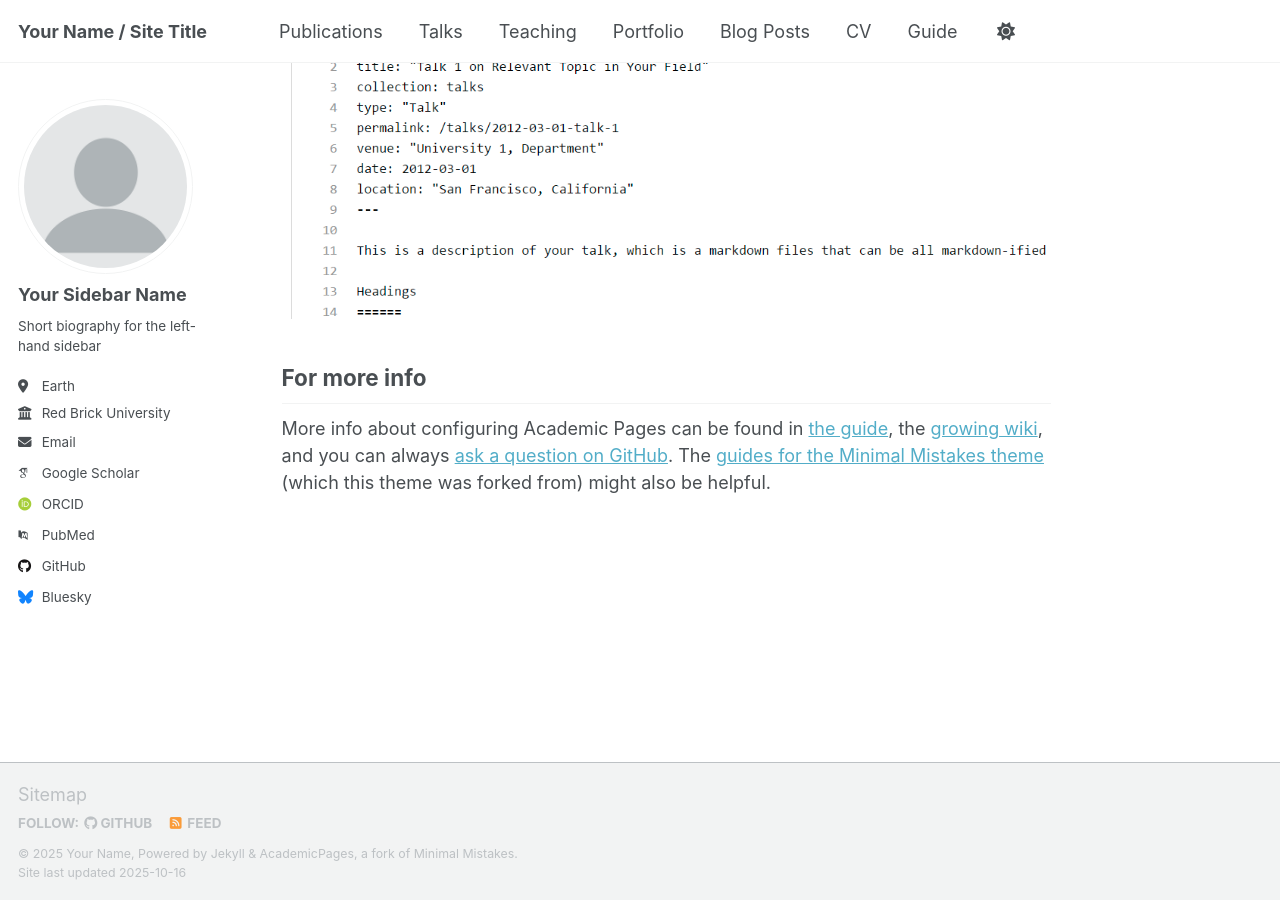
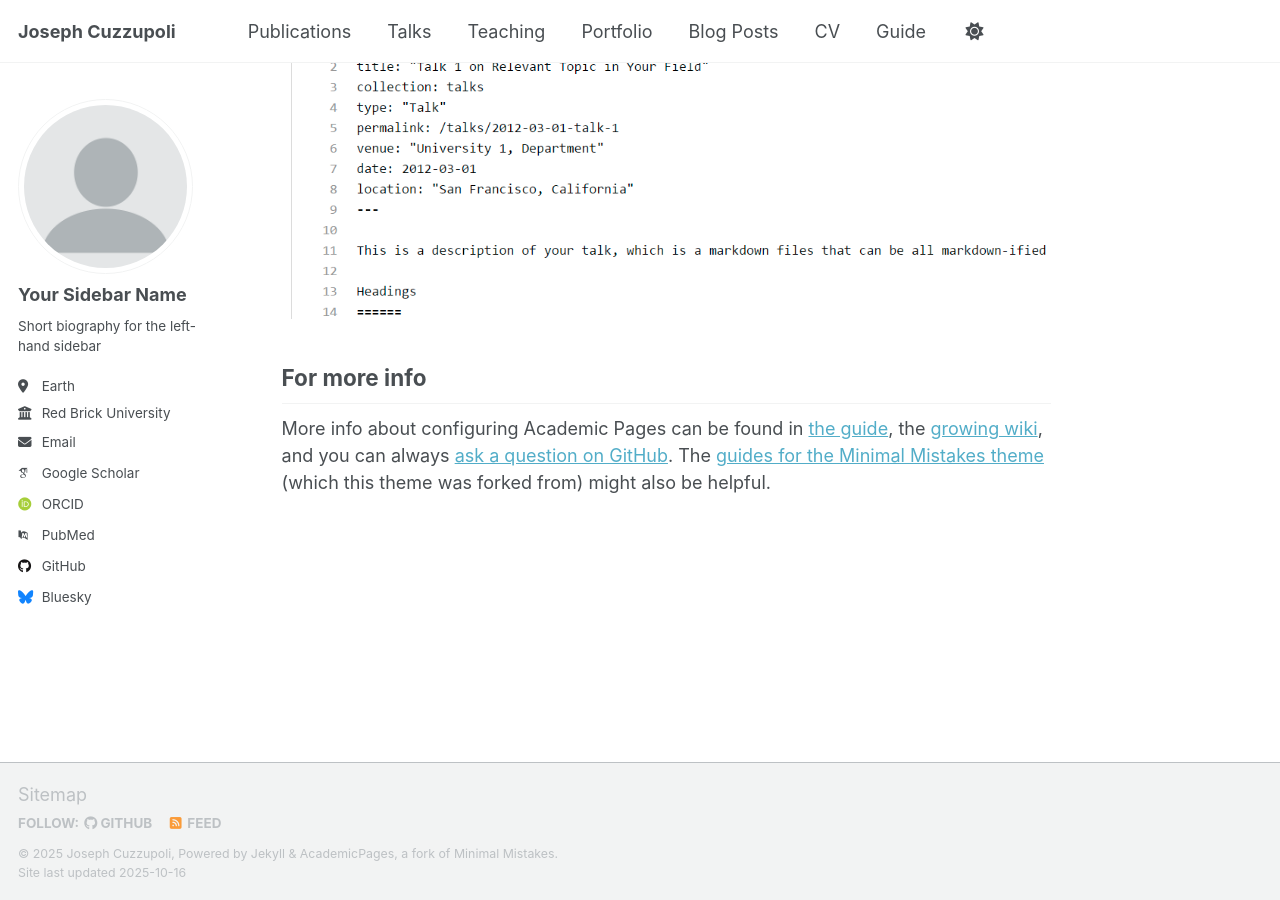
Before and after one commit to josephcuzz2004/josephcuzz2004.github.io, a Jekyll site: the page built from _pages/about.md, in a window 1280 px wide and 900 px high, scrolled down 2880 px. Built offline with Jekyll 4.4.1, drawn with Linux system fonts in a browser that asks for light colours; some web fonts are replaced; a script that is not in the unit is left out.

Commit message:
Update _config.yml

```diff
--- a/_config.yml
+++ b/_config.yml
@@ -9,11 +9,11 @@
 # Basic Site Settings
 locale                   : "en-US"
 site_theme               : "default" # Currently available options are "default", "air"
-title                    : "Your Name / Site Title"
+title                    : "Joseph Cuzzupoli"
 title_separator          : "-"
-name                     : &name "Your Name"
-description              : &description "Your Name's academic portfolio"   # Update this with a general description of your site, this is the default if not overridden by a page
-url                      : https://academicpages.github.io # The base hostname & protocol for your site e.g. "https://[your GitHub username].github.io",
+name                     : &name "Joseph Cuzzupoli"
+description              : &description "Joseph's academic and research portfolio"   # Update this with a general description of your site, this is the default if not overridden by a page
+url                      : https://josephcuzz2004/josephcuzz2004.github.io # The base hostname & protocol for your site e.g. "https://[your GitHub username].github.io",
                                                            # or if you already have some other page hosted on Github then use "https://[your GitHub username].github.io/[Your Repo Name]"
 baseurl                  : "" # the subpath of your site, e.g. "/blog"
 repository               : "academicpages/academicpages.github.io"
```
